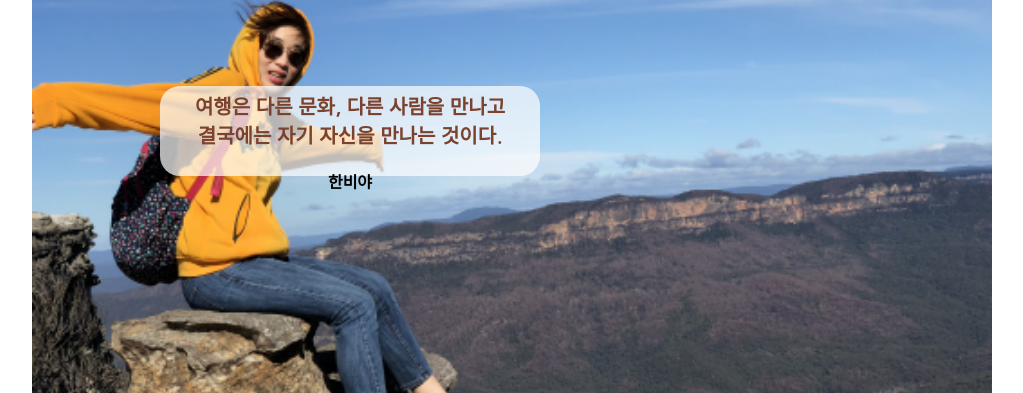
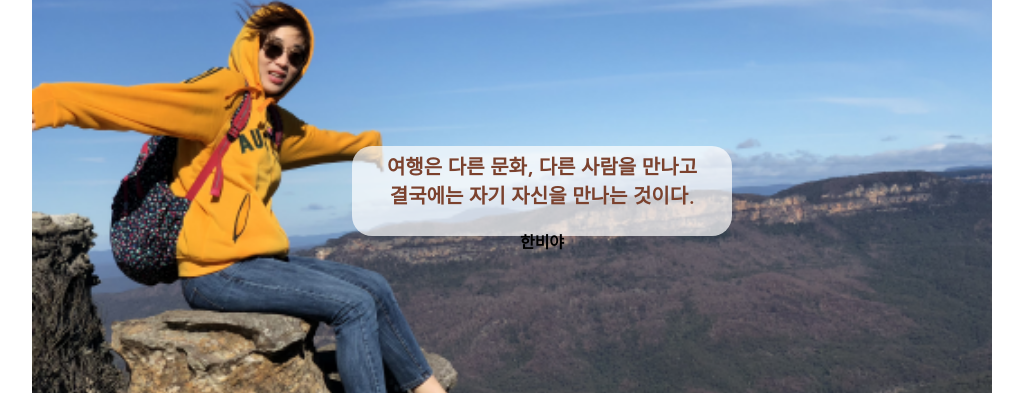
Before and after one commit to NaBong1205/nabong1205.github.io, a plain HTML site: page index.html in a window 1280 px wide. Shown: the part 154-547 px from the top of the page, without its empty margins (128-1151 px from the left). Drawn offline with Linux system fonts and the light colour scheme.

Commit message:
Update style.css

```diff
--- a/css/style.css
+++ b/css/style.css
@@ -16,7 +16,7 @@ header{ width:960px; height:150px; margin:0 auto;}
 
 /*************2행(Main Image)*************/
 #main_image{ width:960px; height:400px; background-image:url("https://github.com/nabong1205/nabong1205.github.io/blob/main/img/images.png?raw=true"); background-position:center center; background-size:cover; position:relative; margin:0 auto; background-repeat:no-repeat;}
-#main_image .inner_box{ width: 380px; height:80px; background-color:#ff0; background:rgba(255,255,255,0.7); text-align:center;border-radius:20px; text-align:center; padding-top:5px; padding-bottom:5px;position:absolute; top:30%; left:30%; margin:-30px 0 0 -160px;color:#fff;}
+#main_image .inner_box{ width: 380px; height:80px; background-color:#ff0; background:rgba(255,255,255,0.7); text-align:center;border-radius:20px; text-align:center; padding-top:5px; padding-bottom:5px;position:absolute; top:50%; left:50%; margin:-50px 0 0 -160px;color:#fff;}
 #main_image .inner_box a{ color:#000; font-weight:bold;}
 #main_image .inner_box a span{ color:#7b422e; font-size:20px; margin-bottom:0px; display:block;}
 
```
